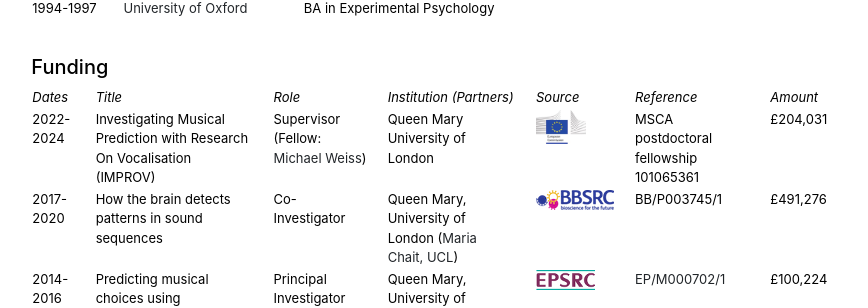
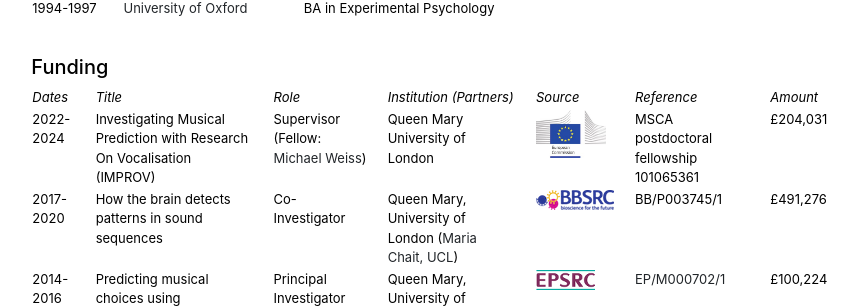
Before and after one commit to mtpearce/mtpearce.github.io, a Jekyll site: the page built from cv.md, in a window 1280 px wide. Shown: the part 444-752 px from the top of the page, without its empty margins (198-1066 px from the left). Built offline with Jekyll 4.4.1, drawn with Linux system fonts in a browser that asks for light colours.

Commit message:
Update cv

```diff
--- a/cv.md
+++ b/cv.md
@@ -81,7 +81,7 @@ title: "CV"
    <td>Investigating Musical Prediction with Research On Vocalisation (IMPROV)</td>
    <td>Supervisor (Fellow: <a href="https://m-w-w.github.io/">Michael Weiss</a>)</td>
    <td>Queen Mary University of London</td>
-   <td style="text-align: left"><a href="https://marie-sklodowska-curie-actions.ec.europa.eu/actions/postdoctoral-fellowships"><img width="50px" src="assets/img/ec.jpg" style="padding-left: 0pt; padding-top: 0pt"></a></td>
+   <td style="text-align: left"><a href="https://marie-sklodowska-curie-actions.ec.europa.eu/actions/postdoctoral-fellowships"><img width="70px" src="assets/img/ec.jpg" style="padding-left: 0pt; padding-top: 0pt"></a></td>
    <td>MSCA postdoctoral fellowship 101065361</td>
    <td>&pound;204,031</td>
 </tr>
```
